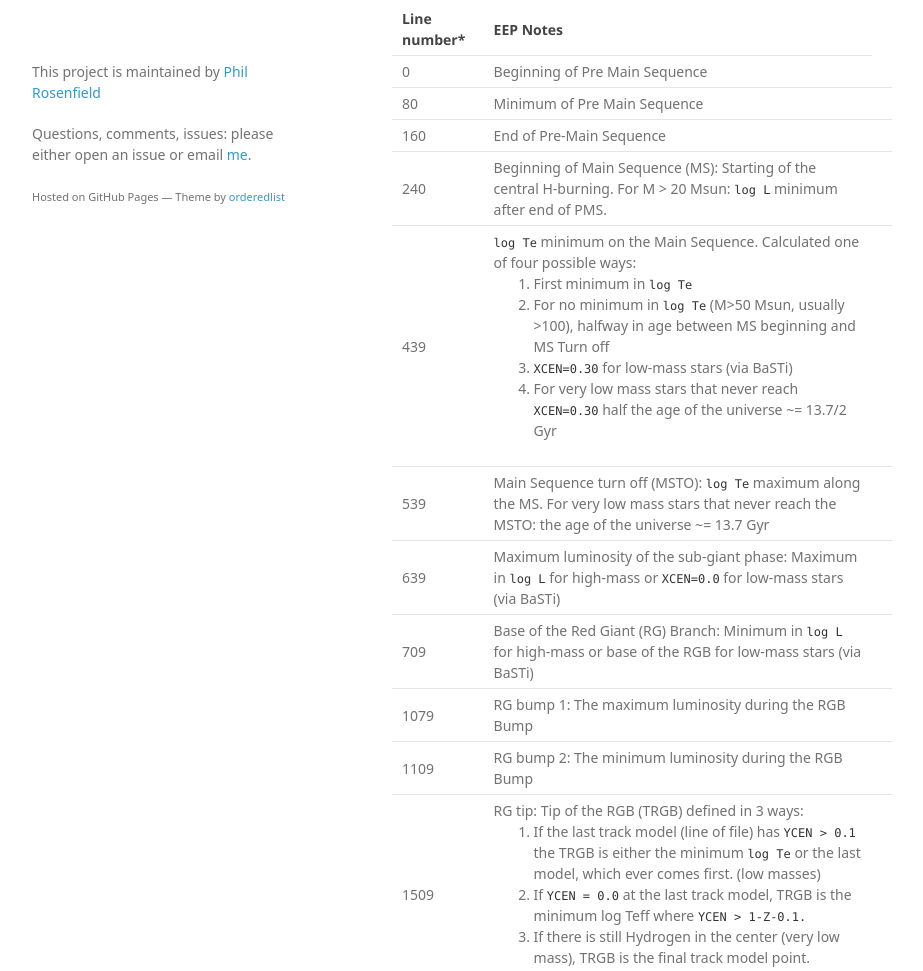
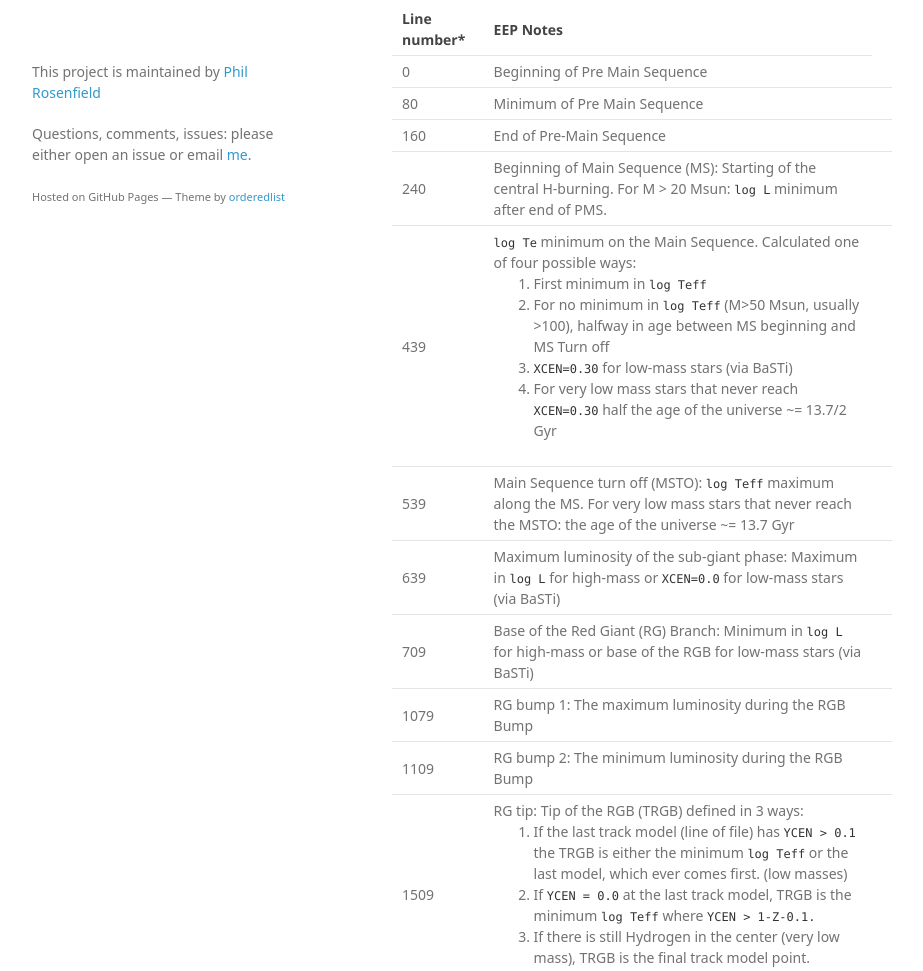
Before and after one commit to philrosenfield/padova_tracks, a plain HTML site: page index.html in a window 1280 px wide. Shown: the part 524-1495 px from the top of the page, without its empty margins (178-1101 px from the left). Drawn offline with Linux system fonts and the light colour scheme; a web font is replaced by a local one.

Commit message:
Update index.html

```diff
--- a/index.html
+++ b/index.html
@@ -65,14 +65,14 @@
                  For M > 20 Msun: <code>log L</code> minimum after end of PMS.<td></tr>
 <tr><td> 439 </td><td> <code>log Te</code> minimum on the Main Sequence.
                   Calculated one of four possible ways:
-                 <ol><li> First minimum in <code>log Te</code> </li>
-                 <li>For no minimum in <code>log Te</code> (M>50 Msun, usually >100),
+                 <ol><li> First minimum in <code>log Teff</code> </li>
+                 <li>For no minimum in <code>log Teff</code> (M>50 Msun, usually >100),
                      halfway in age between MS beginning and MS Turn off</li>
                  <li><code>XCEN=0.30</code> for low-mass stars (via BaSTi)</li>
                  <li>For very low mass stars that never reach <code>XCEN=0.30</code>
                     half the age of the universe ~= 13.7/2 Gyr </li>
                     </ol><td></tr>
-<tr><td> 539 </td><td> Main Sequence turn off (MSTO): <code>log Te</code> maximum along the MS.
+<tr><td> 539 </td><td> Main Sequence turn off (MSTO): <code>log Teff</code> maximum along the MS.
                  For very low mass stars that never reach the MSTO:
                  the age of the universe ~= 13.7 Gyr<td></tr>
 <tr><td> 639 </td><td> Maximum luminosity of the sub-giant phase: Maximum in <code>log L</code> for high-mass or <code>XCEN=0.0</code> for low-mass stars
@@ -83,10 +83,10 @@
 <tr><td> 1109 </td><td> RG bump 2: The minimum luminosity during the RGB Bump<td></tr>
 <tr><td> 1509 </td><td> RG tip: Tip of the RGB (TRGB) defined in 3 ways:
                  <ol><li> If the last track model (line of file) has <code>YCEN > 0.1</code>
-                    the TRGB is either the minimum <code>log Te</code> or the last model, which
+                    the TRGB is either the minimum <code>log Teff</code> or the last model, which
                     ever comes first. (low masses)</li>
                  <li>If <code>YCEN = 0.0</code> at the last track
-                    model, TRGB is the minimum log Teff where <code>YCEN > 1-Z-0.1.</code></li>
+                    model, TRGB is the minimum <code>log Teff</code> where <code>YCEN > 1-Z-0.1.</code></li>
                 <li> If there is still Hydrogen in the center (very low mass),
                     TRGB is the final track model point.
                     </li></ol><td></tr>
@@ -124,12 +124,12 @@
 <h3><a id="file-format" class="anchor" href="#file-format" aria-hidden="true"><span aria-hidden="true" class="octicon octicon-link"></span></a>File Format</h3>
 
 <p>Within each metallicity set (directory) there are a number of tracks (files). The file names are formated by initial metallicity, helium, and mass (Z{}_Y{}_M{}.extension). Horizontal branch tracks are calculated seperately and have extenstion <code>.HB.dat</code> all other tracks have only the <code>.dat</code> extention</p>
-<p>Each file has six columns: <code>log Age, Mass, log Te, Mbol, log g, C/O</code> in units yrs, Msun, K, bolometric mag, solar surface gravity, and unitless.</p>
+<p>Each file has six columns: <code>log Age, Mass, log Teff, Mbol, log g, C/O</code> in units yrs, Msun, K, bolometric mag, solar surface gravity, and unitless.</p>
 <p>Notes on column formats:</p>
 <ul>
   <li>Horizontal branch ages start at the zero age horizontal branch.</li>
   <li>C/O is currently a place holder until I add the TP-AGB phases.</li>
-  <li>PARSEC does not calculate <code>log g</code> or <code>Mbol</code> they are calculated here from Log Teff, Log L and Mass: <br>
+  <li>PARSEC does not calculate <code>log g</code> or <code>Mbol</code> they are calculated here from <code>log Teff</code>, <code>log L</code> and <code>Mass</code>: <br>
   <code>Mbol = 4.77 - 2.5 * log L </code><br>
   <code>log g = -10.616 + log mass + 4.0 * log Teff - log L</code><br></li>
 </ul>
```
